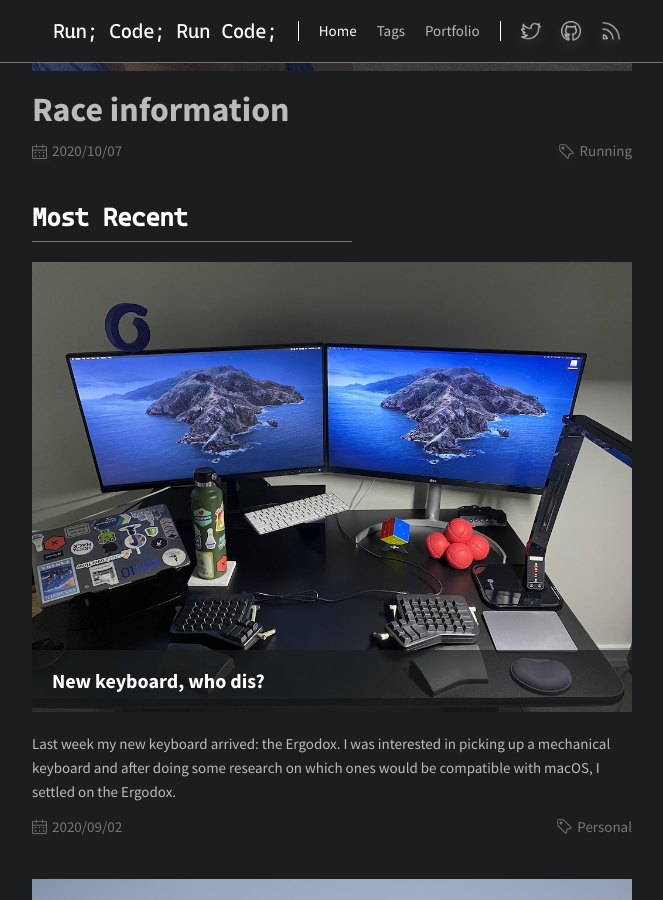
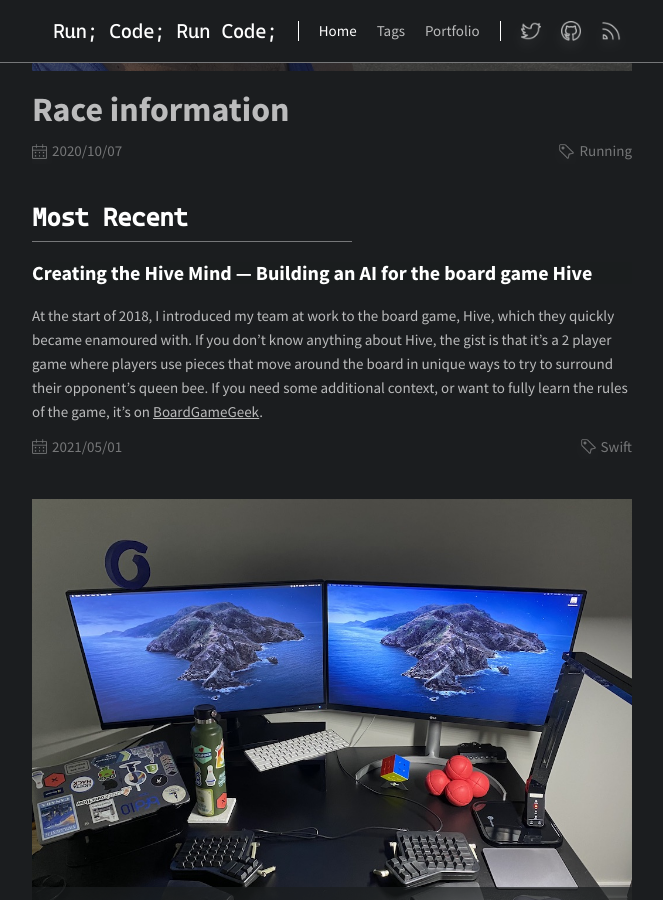
Before and after one commit to autoreleasefool/runcode.blog, a Jekyll site: the page built from index.html, in a window 1280 px wide and 900 px high, scrolled down 757 px. Shown: the whole window, without its empty margins (308-971 px from the left). Built offline with Jekyll 4.4.1, drawn with Linux system fonts in a browser that asks for light colours.

Commit message:
Hive Mind series intro blog post

```diff
--- /dev/null
+++ b/_posts/2021-05-01-creating-the-hive-mind.md
@@ -0,0 +1,19 @@
+---
+layout: post
+permalink: /posts/creating-the-hive-mind
+title: Creating the Hive Mind — Building an AI for the board game Hive
+date: 2021-05-01 16:00:00 +0000
+tags: swift hive-mind artificial-intelligence
+---
+
+At the start of 2018, I introduced my team at work to the board game, Hive, which they quickly became enamoured with. If you don’t know anything about Hive, the gist is that it’s a 2 player game where players use pieces that move around the board in unique ways to try to surround their opponent’s queen bee. If you need some additional context, or want to fully learn the rules of the game, it’s on [BoardGameGeek](https://boardgamegeek.com/boardgame/2655/hive).
+
+In early February of that year, I had the idea to create an AI that we could play against, while also making the APIs and tooling surrounding it extensible, so others could eventually create their own AIs as well. Thus, the _Hive Mind_ was born.
+
+Since then, I’ve put countless hours into creating a game engine, a mobile app for iOS, a backend service, and the inklings of an actual AI! In this series of blog posts, I’m hoping to detail some of that process, as well as document more of the process as I continue building the _Hive Mind_.
+
+## Series
+
+Below, I’ve linked each post in this series so you can follow along in order, as each post is published.
+
+1. [Creating the Hive Mind — Writing a Hive Engine](/posts/writing-a-hive-engine)
--- /dev/null
+++ b/tags/artificial-intelligence.html
@@ -0,0 +1,5 @@
+---
+layout: tag
+tag: artificial-intelligence
+permalink: /tags/artificial-intelligence
+---
--- /dev/null
+++ b/tags/hive-mind.html
@@ -0,0 +1,5 @@
+---
+layout: tag
+tag: hive-mind
+permalink: /tags/hive-mind
+---
--- /dev/null
+++ b/tags/swift.html
@@ -0,0 +1,5 @@
+---
+layout: tag
+tag: swift
+permalink: /tags/swift
+---
```
Also changed, not shown: _data/tags.yml (+8 -0 lines), assets/tags/hive-mind.png (added), assets/tags/swift.png (added).
